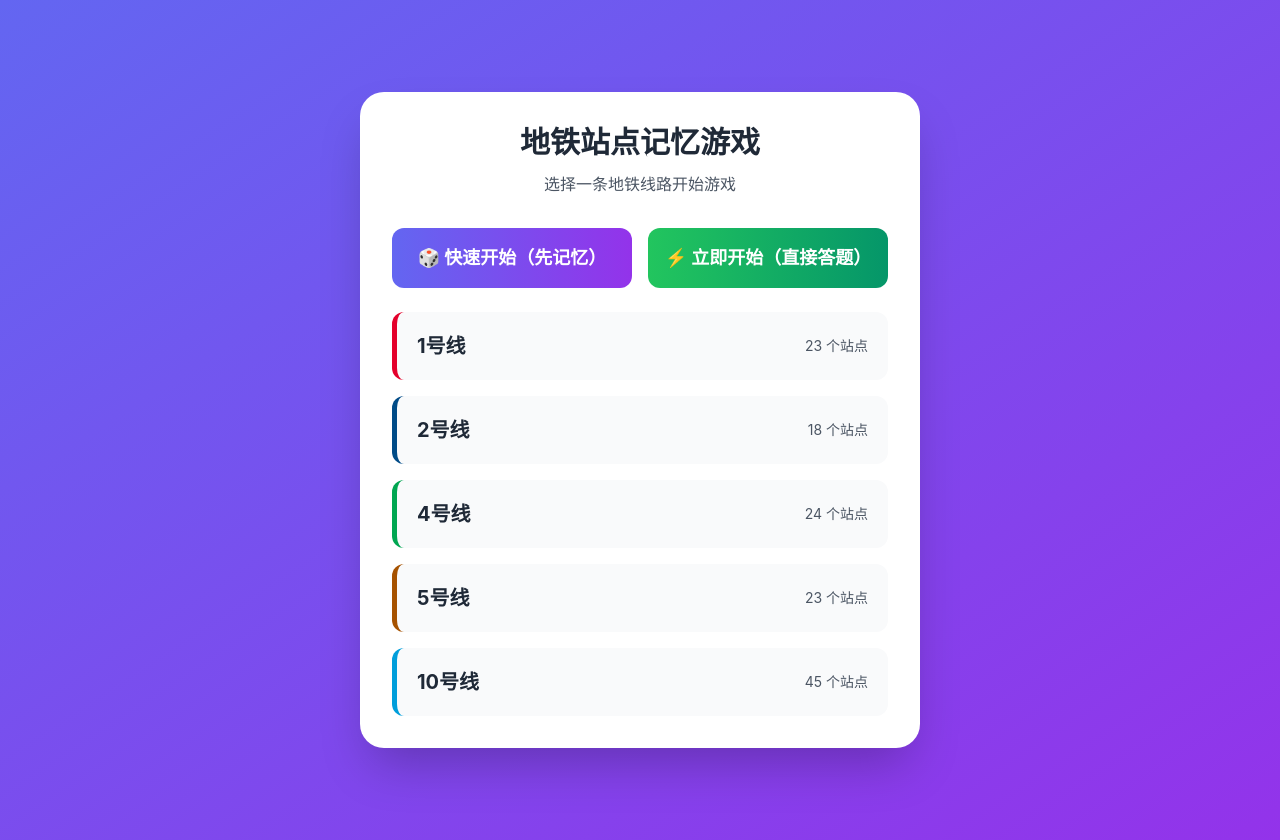
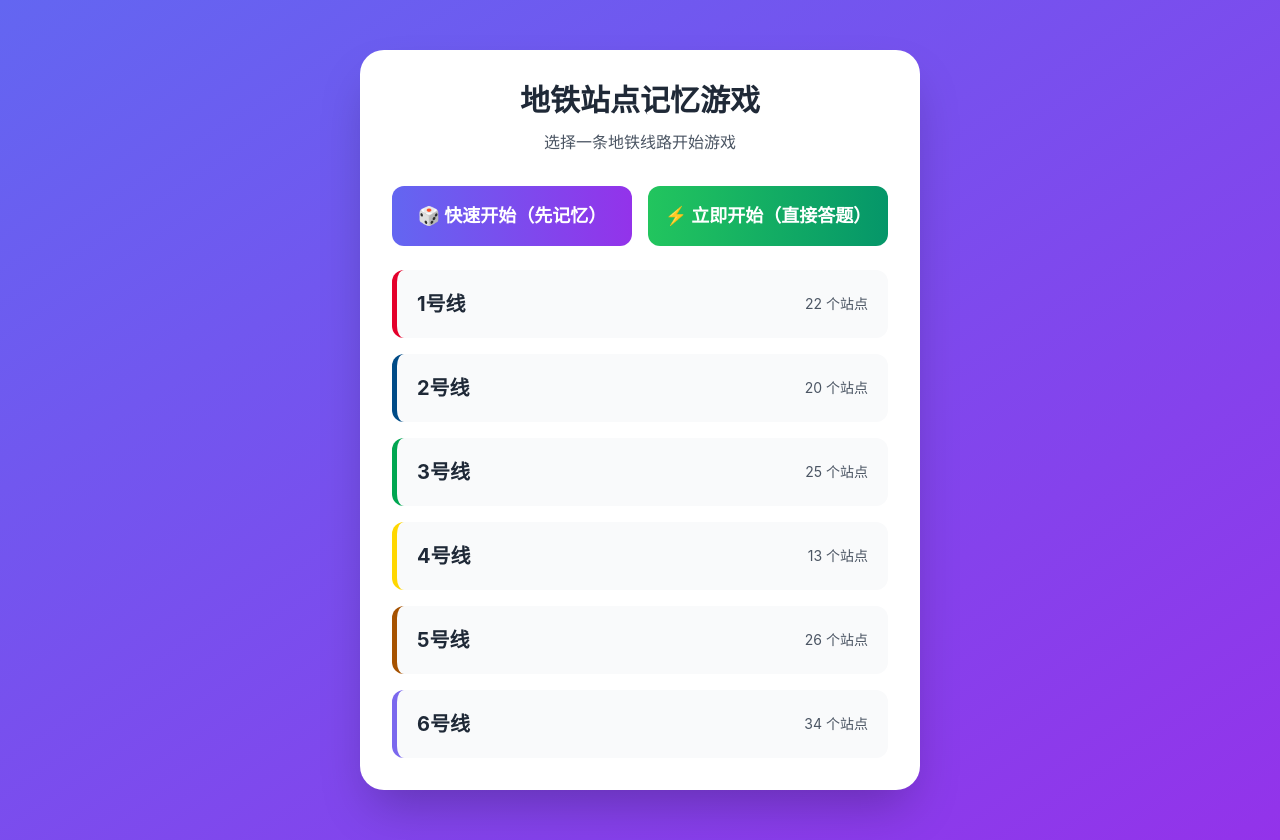
Before and after one commit to AbigailDeng/anki-station, a React (Vite) app: page / in a window 1280 px wide. Built offline with nearby package versions, Linux system fonts and the light colour scheme.

Commit message:
Update subwayLines.ts to reflect 天津地铁线路 data, including new station names and transfers for lines 1 to 6. Adjusted line identifiers and added missing line 4 with its stations.

```diff
--- a/src/data/subwayLines.ts
+++ b/src/data/subwayLines.ts
@@ -11,36 +11,35 @@ export interface SubwayLine {
   stations: Station[];
 }
 
-// 地铁线路数据
+// 天津地铁线路数据
 export const subwayLines: SubwayLine[] = [
   {
     id: 1,
     name: "1号线",
     color: "#E4002B",
     stations: [
-      { name: "苹果园", transfer: [] },
-      { name: "古城", transfer: [] },
-      { name: "八角游乐园", transfer: [] },
-      { name: "八宝山", transfer: [] },
-      { name: "玉泉路", transfer: [] },
-      { name: "五棵松", transfer: [] },
-      { name: "万寿路", transfer: [] },
-      { name: "公主坟", transfer: ["10号线"] },
-      { name: "军事博物馆", transfer: ["9号线"] },
-      { name: "木樨地", transfer: [] },
-      { name: "南礼士路", transfer: [] },
-      { name: "复兴门", transfer: ["2号线"] },
-      { name: "西单", transfer: ["4号线"] },
-      { name: "天安门西", transfer: [] },
-      { name: "天安门东", transfer: [] },
-      { name: "王府井", transfer: [] },
-      { name: "东单", transfer: ["5号线"] },
-      { name: "建国门", transfer: ["2号线"] },
-      { name: "永安里", transfer: [] },
-      { name: "国贸", transfer: ["10号线"] },
-      { name: "大望路", transfer: ["14号线"] },
-      { name: "四惠", transfer: ["八通线"] },
-      { name: "四惠东", transfer: ["八通线"] },
+      { name: "刘园", transfer: [] },
+      { name: "西横堤", transfer: [] },
+      { name: "果酒厂", transfer: [] },
+      { name: "本溪路", transfer: [] },
+      { name: "勤俭道", transfer: [] },
+      { name: "洪湖里", transfer: [] },
+      { name: "西站", transfer: ["4号线", "6号线"] },
+      { name: "西北角", transfer: ["2号线"] },
+      { name: "西南角", transfer: ["2号线"] },
+      { name: "二纬路", transfer: [] },
+      { name: "海光寺", transfer: [] },
+      { name: "鞍山道", transfer: [] },
+      { name: "营口道", transfer: ["3号线"] },
+      { name: "小白楼", transfer: [] },
+      { name: "下瓦房", transfer: ["5号线"] },
+      { name: "南楼", transfer: [] },
+      { name: "土城", transfer: [] },
+      { name: "陈塘庄", transfer: [] },
+      { name: "复兴门", transfer: [] },
+      { name: "华山里", transfer: [] },
+      { name: "财经大学", transfer: [] },
+      { name: "双林", transfer: [] },
     ],
   },
   {
@@ -48,137 +47,152 @@ export const subwayLines: SubwayLine[] = [
     name: "2号线",
     color: "#004B87",
     stations: [
-      { name: "西直门", transfer: ["4号线", "13号线"] },
-      { name: "积水潭", transfer: [] },
-      { name: "鼓楼大街", transfer: ["8号线"] },
-      { name: "安定门", transfer: [] },
-      { name: "雍和宫", transfer: ["5号线"] },
-      { name: "东直门", transfer: ["机场线"] },
-      { name: "朝阳门", transfer: ["6号线"] },
-      { name: "建国门", transfer: ["1号线"] },
-      { name: "北京站", transfer: [] },
-      { name: "崇文门", transfer: ["5号线"] },
-      { name: "前门", transfer: [] },
-      { name: "和平门", transfer: [] },
-      { name: "宣武门", transfer: ["4号线"] },
-      { name: "长椿街", transfer: [] },
-      { name: "复兴门", transfer: ["1号线"] },
-      { name: "阜成门", transfer: [] },
-      { name: "车公庄", transfer: ["6号线"] },
-      { name: "西直门", transfer: ["4号线", "13号线"] },
+      { name: "曹庄", transfer: [] },
+      { name: "卞兴", transfer: [] },
+      { name: "芥园西道", transfer: [] },
+      { name: "咸阳路", transfer: [] },
+      { name: "长虹公园", transfer: ["6号线"] },
+      { name: "广开四马路", transfer: [] },
+      { name: "西南角", transfer: ["1号线"] },
+      { name: "鼓楼", transfer: [] },
+      { name: "东南角", transfer: ["4号线"] },
+      { name: "建国道", transfer: [] },
+      { name: "天津站", transfer: ["3号线", "9号线"] },
+      { name: "远洋国际中心", transfer: [] },
+      { name: "顺驰桥", transfer: [] },
+      { name: "靖江路", transfer: ["5号线"] },
+      { name: "翠阜新村", transfer: [] },
+      { name: "屿东城", transfer: [] },
+      { name: "登州路", transfer: [] },
+      { name: "国山路", transfer: [] },
+      { name: "空港经济区", transfer: [] },
+      { name: "滨海国际机场", transfer: [] },
     ],
   },
   {
     id: 3,
-    name: "4号线",
+    name: "3号线",
     color: "#00A651",
     stations: [
-      { name: "安河桥北", transfer: [] },
-      { name: "北宫门", transfer: [] },
-      { name: "西苑", transfer: [] },
-      { name: "圆明园", transfer: [] },
-      { name: "北京大学东门", transfer: [] },
-      { name: "中关村", transfer: [] },
-      { name: "海淀黄庄", transfer: ["10号线"] },
-      { name: "人民大学", transfer: [] },
-      { name: "魏公村", transfer: [] },
-      { name: "国家图书馆", transfer: ["9号线"] },
-      { name: "动物园", transfer: [] },
-      { name: "西直门", transfer: ["2号线", "13号线"] },
-      { name: "新街口", transfer: [] },
-      { name: "平安里", transfer: ["6号线"] },
-      { name: "西四", transfer: [] },
-      { name: "灵境胡同", transfer: [] },
-      { name: "西单", transfer: ["1号线"] },
-      { name: "宣武门", transfer: ["2号线"] },
-      { name: "菜市口", transfer: ["7号线"] },
-      { name: "陶然亭", transfer: [] },
-      { name: "北京南站", transfer: ["14号线"] },
-      { name: "马家堡", transfer: [] },
-      { name: "角门西", transfer: ["10号线"] },
-      { name: "公益西桥", transfer: [] },
+      { name: "小淀", transfer: [] },
+      { name: "丰产河", transfer: [] },
+      { name: "华北集团", transfer: [] },
+      { name: "天士力", transfer: [] },
+      { name: "宜兴埠", transfer: [] },
+      { name: "张兴庄", transfer: [] },
+      { name: "铁东路", transfer: [] },
+      { name: "北站", transfer: [] },
+      { name: "中山路", transfer: [] },
+      { name: "金狮桥", transfer: [] },
+      { name: "天津站", transfer: ["2号线", "9号线"] },
+      { name: "津湾广场", transfer: [] },
+      { name: "和平路", transfer: ["4号线"] },
+      { name: "营口道", transfer: ["1号线"] },
+      { name: "西康路", transfer: [] },
+      { name: "天塔", transfer: [] },
+      { name: "周邓纪念馆", transfer: [] },
+      { name: "红旗南路", transfer: ["6号线"] },
+      { name: "王顶堤", transfer: [] },
+      { name: "华苑", transfer: [] },
+      { name: "大学城", transfer: [] },
+      { name: "高新区", transfer: [] },
+      { name: "学府工业区", transfer: [] },
+      { name: "杨伍庄", transfer: [] },
+      { name: "南站", transfer: [] },
     ],
   },
   {
     id: 4,
-    name: "5号线",
-    color: "#A65200",
+    name: "4号线",
+    color: "#FFD700",
     stations: [
-      { name: "天通苑北", transfer: [] },
-      { name: "天通苑", transfer: [] },
-      { name: "天通苑南", transfer: [] },
-      { name: "立水桥", transfer: ["13号线"] },
-      { name: "立水桥南", transfer: [] },
-      { name: "北苑路北", transfer: [] },
-      { name: "大屯路东", transfer: [] },
-      { name: "惠新西街北口", transfer: [] },
-      { name: "惠新西街南口", transfer: ["10号线"] },
-      { name: "和平西桥", transfer: [] },
-      { name: "和平里北街", transfer: [] },
-      { name: "雍和宫", transfer: ["2号线"] },
-      { name: "北新桥", transfer: [] },
-      { name: "张自忠路", transfer: [] },
-      { name: "东四", transfer: ["6号线"] },
-      { name: "灯市口", transfer: [] },
-      { name: "东单", transfer: ["1号线"] },
-      { name: "崇文门", transfer: ["2号线"] },
-      { name: "磁器口", transfer: ["7号线"] },
-      { name: "天坛东门", transfer: [] },
-      { name: "蒲黄榆", transfer: ["14号线"] },
-      { name: "刘家窑", transfer: [] },
-      { name: "宋家庄", transfer: ["10号线", "亦庄线"] },
+      { name: "东南角", transfer: ["2号线"] },
+      { name: "和平路", transfer: ["3号线"] },
+      { name: "金街", transfer: [] },
+      { name: "徐州道", transfer: [] },
+      { name: "六纬路", transfer: [] },
+      { name: "成林道", transfer: ["5号线"] },
+      { name: "泰昌路", transfer: [] },
+      { name: "万东路", transfer: [] },
+      { name: "沙柳南路", transfer: [] },
+      { name: "登州南路", transfer: [] },
+      { name: "跃进北路", transfer: [] },
+      { name: "民航大学", transfer: [] },
+      { name: "新兴村", transfer: [] },
     ],
   },
   {
     id: 5,
-    name: "10号线",
-    color: "#009EDB",
+    name: "5号线",
+    color: "#A65200",
     stations: [
-      { name: "巴沟", transfer: [] },
-      { name: "苏州街", transfer: [] },
-      { name: "海淀黄庄", transfer: ["4号线"] },
-      { name: "知春里", transfer: [] },
-      { name: "知春路", transfer: ["13号线"] },
-      { name: "西土城", transfer: [] },
-      { name: "牡丹园", transfer: [] },
-      { name: "健德门", transfer: [] },
-      { name: "北土城", transfer: ["8号线"] },
-      { name: "安贞门", transfer: [] },
-      { name: "惠新西街南口", transfer: ["5号线"] },
-      { name: "芍药居", transfer: ["13号线"] },
-      { name: "太阳宫", transfer: [] },
-      { name: "三元桥", transfer: ["机场线"] },
-      { name: "亮马桥", transfer: [] },
-      { name: "农业展览馆", transfer: [] },
-      { name: "团结湖", transfer: [] },
-      { name: "呼家楼", transfer: ["6号线"] },
-      { name: "金台夕照", transfer: [] },
-      { name: "国贸", transfer: ["1号线"] },
-      { name: "双井", transfer: ["7号线"] },
-      { name: "劲松", transfer: [] },
-      { name: "潘家园", transfer: [] },
-      { name: "十里河", transfer: ["14号线"] },
-      { name: "分钟寺", transfer: [] },
-      { name: "成寿寺", transfer: [] },
-      { name: "宋家庄", transfer: ["5号线", "亦庄线"] },
-      { name: "石榴庄", transfer: [] },
-      { name: "大红门", transfer: [] },
-      { name: "角门东", transfer: [] },
-      { name: "角门西", transfer: ["4号线"] },
-      { name: "草桥", transfer: [] },
-      { name: "纪家庙", transfer: [] },
-      { name: "首经贸", transfer: [] },
-      { name: "丰台站", transfer: [] },
-      { name: "泥洼", transfer: [] },
-      { name: "西局", transfer: ["14号线"] },
-      { name: "六里桥", transfer: ["9号线"] },
-      { name: "莲花桥", transfer: [] },
-      { name: "公主坟", transfer: ["1号线"] },
-      { name: "西钓鱼台", transfer: [] },
-      { name: "慈寿寺", transfer: ["6号线"] },
-      { name: "车道沟", transfer: [] },
-      { name: "长春桥", transfer: [] },
-      { name: "火器营", transfer: [] },
+      { name: "北辰科技园北", transfer: [] },
+      { name: "丹河北道", transfer: [] },
+      { name: "北辰道", transfer: [] },
+      { name: "职业大学", transfer: [] },
+      { name: "淮河道", transfer: [] },
+      { name: "辽河北道", transfer: [] },
+      { name: "宜兴埠北", transfer: [] },
+      { name: "张兴庄", transfer: [] },
+      { name: "志成路", transfer: [] },
+      { name: "思源道", transfer: [] },
+      { name: "建昌道", transfer: [] },
+      { name: "金钟河大街", transfer: [] },
+      { name: "月牙河", transfer: [] },
+      { name: "幸福公园", transfer: [] },
+      { name: "靖江路", transfer: ["2号线"] },
+      { name: "成林道", transfer: ["4号线"] },
+      { name: "津塘路", transfer: [] },
+      { name: "直沽", transfer: [] },
+      { name: "下瓦房", transfer: ["1号线"] },
+      { name: "文化中心", transfer: ["6号线"] },
+      { name: "肿瘤医院", transfer: ["6号线"] },
+      { name: "体育中心", transfer: [] },
+      { name: "凌宾路", transfer: [] },
+      { name: "昌凌路", transfer: [] },
+      { name: "中医一附院", transfer: [] },
+      { name: "李七庄南", transfer: [] },
+    ],
+  },
+  {
+    id: 6,
+    name: "6号线",
+    color: "#7B68EE",
+    stations: [
+      { name: "南孙庄", transfer: [] },
+      { name: "南何庄", transfer: [] },
+      { name: "大毕庄", transfer: [] },
+      { name: "金钟街", transfer: [] },
+      { name: "徐庄子", transfer: [] },
+      { name: "金钟河大街", transfer: [] },
+      { name: "民权门", transfer: [] },
+      { name: "北宁公园", transfer: [] },
+      { name: "北站", transfer: [] },
+      { name: "新开河", transfer: [] },
+      { name: "外院附中", transfer: [] },
+      { name: "天泰路", transfer: [] },
+      { name: "北运河", transfer: [] },
+      { name: "北竹林", transfer: [] },
+      { name: "西站", transfer: ["1号线", "4号线"] },
+      { name: "复兴路", transfer: [] },
+      { name: "人民医院", transfer: [] },
+      { name: "长虹公园", transfer: ["2号线"] },
+      { name: "宜宾道", transfer: [] },
+      { name: "鞍山西道", transfer: [] },
+      { name: "天拖", transfer: [] },
+      { name: "一中心医院", transfer: [] },
+      { name: "红旗南路", transfer: ["3号线"] },
+      { name: "迎风道", transfer: [] },
+      { name: "南翠屏", transfer: [] },
+      { name: "水上公园东路", transfer: [] },
+      { name: "肿瘤医院", transfer: ["5号线"] },
+      { name: "文化中心", transfer: ["5号线"] },
+      { name: "乐园道", transfer: [] },
+      { name: "尖山路", transfer: [] },
+      { name: "黑牛城道", transfer: [] },
+      { name: "梅江道", transfer: [] },
+      { name: "左江道", transfer: [] },
+      { name: "梅林路", transfer: [] },
     ],
   },
 ];
```
